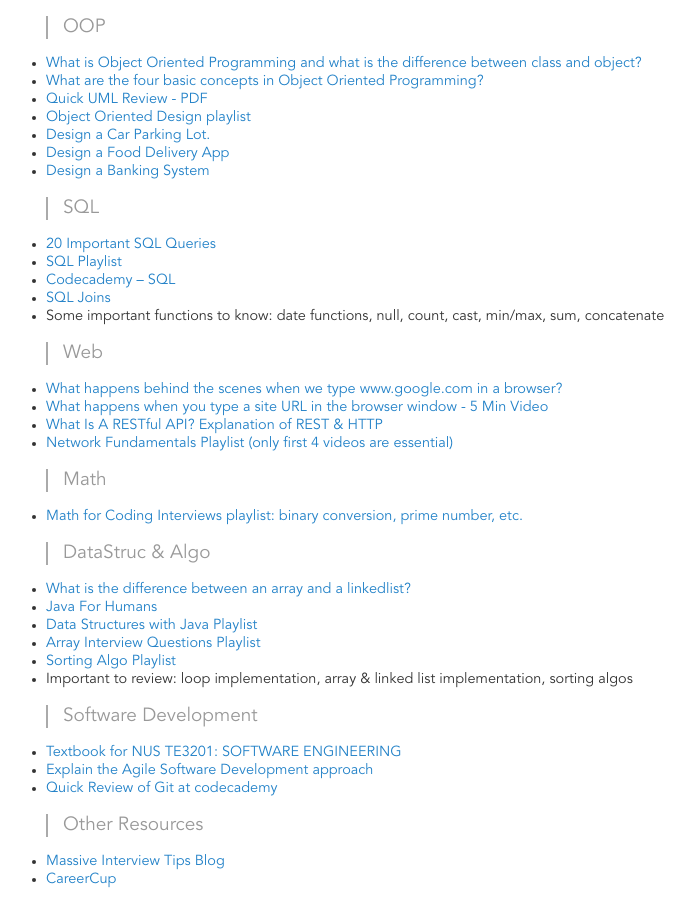
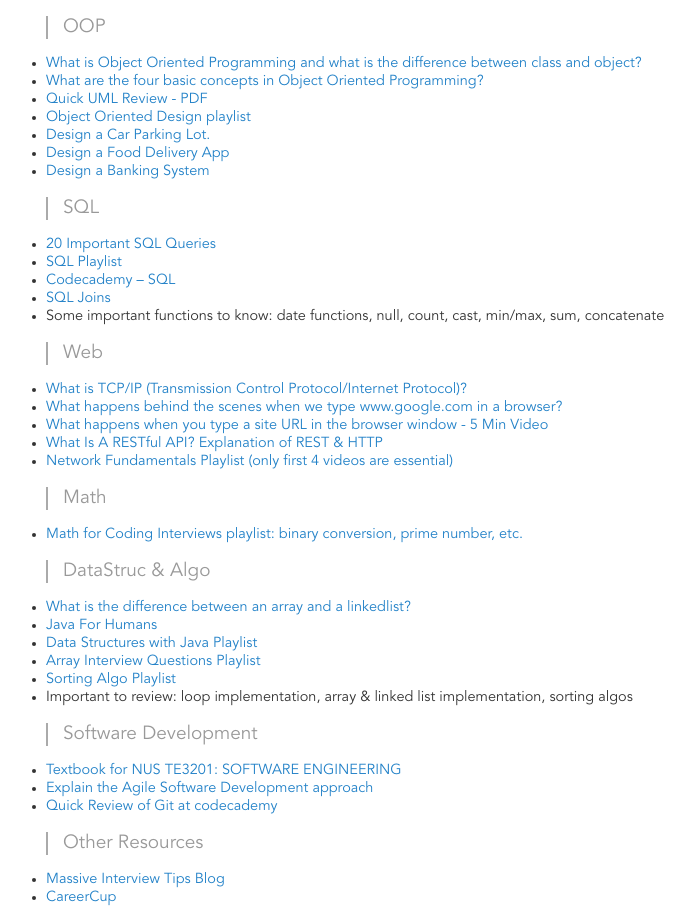
Before and after one commit to jpamata/jpamata.github.io, a Jekyll site: the page built from reviewer.md, in a window 1280 px wide. Shown: the part 667-1589 px from the top of the page, without its empty margins (210-905 px from the left). Built offline with Jekyll 4.4.1, drawn with Linux system fonts in a browser that asks for light colours.

Commit message:
Update reviewer.md

```diff
--- a/reviewer.md
+++ b/reviewer.md
@@ -33,6 +33,7 @@
 
 > Web
 
+- [What is TCP/IP (Transmission Control Protocol/Internet Protocol)?](https://searchnetworking.techtarget.com/definition/TCP-IP)
 - [What happens behind the scenes when we type www.google.com in a browser?](https://github.com/vasanthk/how-web-works)
 - [What happens when you type a site URL in the browser window - 5 Min Video](https://www.youtube.com/watch?v=5mKbcAvlH0I)
 - [What Is A RESTful API? Explanation of REST & HTTP](https://www.youtube.com/watch?v=Q-BpqyOT3a8)
```
